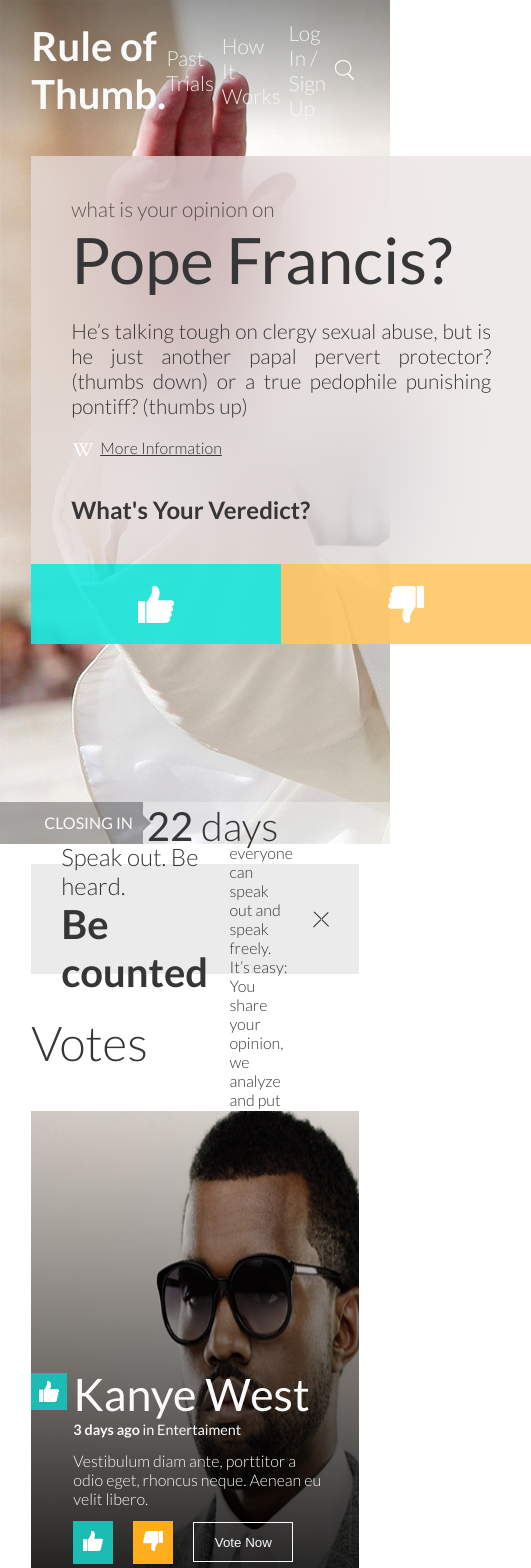
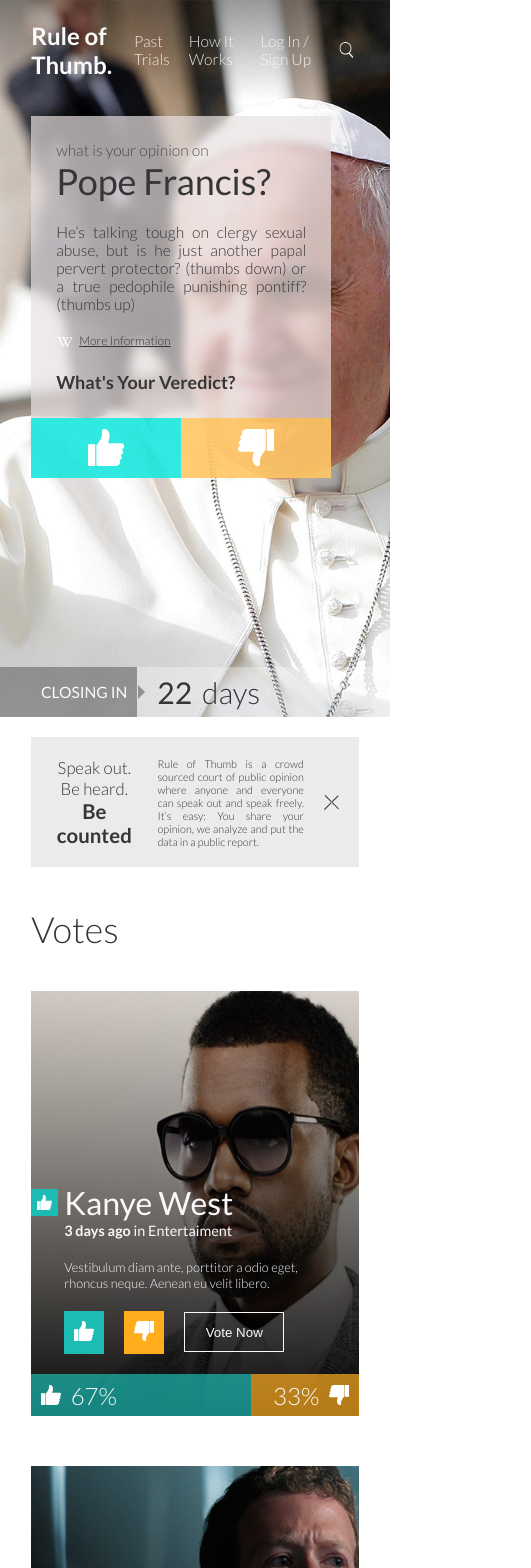
Before and after one commit to SneiderSanchez/zemoga-UI-test, a React (Create React App) app: page / in a window 390 px wide. Shown: the top 1568 px of the page, 531 px wide, since content can reach past the window. Built offline with nearby package versions, Linux system fonts and the light colour scheme.

Commit message:
feat: breakpoints and responsive styles for all components

```diff
--- a/src/app.styles.js
+++ b/src/app.styles.js
@@ -1,4 +1,5 @@
 import styled from "styled-components";
+import { device } from "./utils/breakpoints";
 
 export const MainContent = styled.main`
   margin: 3% 8%;
@@ -11,6 +12,11 @@
   margin-top: -20px;
   margin-left: -20px;
   justify-content: center;
+
+  @media only screen and ${device.sm}, only screen and ${device.md} {
+    margin-top: -50px;
+    margin-left: -50px;
+  }
 `;
 
 export const SectionTitle = styled.h2`
--- a/src/components/CandidateCard/styles.js
+++ b/src/components/CandidateCard/styles.js
@@ -1,5 +1,6 @@
 import styled, { css } from "styled-components";
 import Button from "../Button";
+import { device } from "../../utils/breakpoints";
 
 const votetIcon = css`
   margin-right: 20px;
@@ -9,6 +10,7 @@
     padding: 10px;
   }
 `;
+
 export const VotesHandler = styled.div`
   display: flex;
   align-items: center;
@@ -40,14 +42,17 @@
   align-items: flex-end;
   justify-content: flex-end;
   flex-direction: column;
+  transition: all 0.6s;
+  height: 525px;
+  width: 500px;
+  margin-top: 20px;
+  margin-left: 20px;
   background-repeat: no-repeat;
   background-image: linear-gradient(
       rgba(0, 0, 0, 0),
       rgba(${({ theme }) => theme.lightBackground}, 1)
     ),
     url(${({ imageUrl }) => imageUrl});
-  height: 525px;
-  transform: scale(1, 1);
   color: ${({ theme }) => theme.text};
   background-position-y: center;
 
@@ -56,10 +61,20 @@
     background-size: 120% 120%;
     background-position-x: left;
   }
-  transition: all 0.6s;
-  width: 500px;
-  margin-top: 20px;
-  margin-left: 20px;
+
+  @media only screen and ${device.sm} {
+    width: 375px;
+    height: 425px;
+    margin-top: 50px;
+    margin-left: 50px;
+  }
+
+  @media only screen and ${device.md} {
+    width: 350px;
+    height: 450px;
+    margin-top: 50px;
+    margin-left: 50px;
+  }
 `;
 
 export const InfoContainer = styled.div`
@@ -73,6 +88,12 @@
 
 export const Name = styled.p`
   font-size: 2.8rem;
+  @media only screen and ${device.sm} {
+    font-size: 2rem;
+  }
+  @media only screen and ${device.md} {
+    font-size: 2.5rem;
+  }
 `;
 
 export const Date = styled.p`
@@ -80,14 +101,19 @@
 `;
 
 export const Description = styled.p`
-  margin: 5% 0;
+  margin: 25px 0;
   font-size: 1rem;
   font-weight: 300;
+  width: 90%;
+  @media only screen and ${device.sm} {
+    font-size: 0.8rem;
+    margin: 20px 0;
+  }
 `;
 
 export const VotesResults = styled.img`
   display: flex;
-  // fix this, find a better way to thumbsup to be a thte same heihgt of p name
+  // fix this, find a better way to thumbsup to be a the same heihgt of p name
   margin-top: 2%;
   margin-right: 2%;
   height: 1.3em;
@@ -121,9 +147,12 @@
 `;
 
 export const ThumbIcon = styled.img`
-  height: 30px;
+  height: 25px;
   margin: 0 10px;
   background: solid;
+  @media only screen and ${device.sm}, only screen and ${device.md} {
+    height: 20px;
+  }
 `;
 
 export const Percentage = styled.p`
--- a/src/components/Footer/styles.js
+++ b/src/components/Footer/styles.js
@@ -1,4 +1,5 @@
 import styled from "styled-components";
+import { device } from "../../utils/breakpoints";
 
 export const Footer = styled.footer`
   display: flex;
@@ -32,6 +33,12 @@
     color: inherit;
     text-decoration: none;
   }
+  @media only screen and ${device.sm} {
+    flex-direction: column;
+    ul {
+      justify-content: center;
+    }
+  }
 `;
 
 export const SocialMedia = styled.div`
@@ -49,4 +56,7 @@
     height: 25px;
     margin-right: 20px;
   }
+  @media only screen and ${device.sm} {
+    margin: 40px 0;
+  }
 `;
--- a/src/components/GlobalStyles.js
+++ b/src/components/GlobalStyles.js
@@ -1,4 +1,5 @@
 import { createGlobalStyle } from "styled-components";
+import { device } from "../utils/breakpoints";
 
 export const GlobalStyles = createGlobalStyle`
 
@@ -15,5 +16,13 @@
     color: ${({ theme }) => theme.text};
     font-family: 'Lato', sans-serif;
     transition: all 0.50s linear;
+    font-size: 16px;
+    @media only screen and ${device.sm} {
+      font-size: 12px;
+    }
+
+    @media only screen and ${device.md} {
+      font-size: 14px;
+    }
   }
 `;
--- a/src/components/Header/styles.js
+++ b/src/components/Header/styles.js
@@ -1,4 +1,5 @@
 import styled from "styled-components";
+import { device } from "../../utils/breakpoints";
 
 export const HeaderContainer = styled.nav`
   display: flex;
@@ -11,6 +12,9 @@
   );
   color: ${({ theme }) => theme.text};
   padding: 0 8%;
+  @media only screen and ${device.sm} {
+    height: 100px;
+  }
 `;
 
 export const HeaderLogo = styled.div`
@@ -19,6 +23,10 @@
   justify-content: space-between;
   font-size: 2.5em;
   font-weight: 800;
+  @media only screen and ${device.sm}, only screen and ${device.md} {
+    width: 30%;
+    font-size: 2em;
+  }
 `;
 
 export const NavHeader = styled.ul`
@@ -28,6 +36,9 @@
   justify-content: flex-end;
   align-items: center;
   list-style: none;
+  @media only screen and ${device.sm}, only screen and ${device.md} {
+    width: 70%;
+  }
 `;
 
 export const NavItem = styled.li`
--- a/src/components/Hero/styles.js
+++ b/src/components/Hero/styles.js
@@ -1,18 +1,28 @@
 import styled, { css } from "styled-components";
 import { lightTheme, darkTheme } from "../../utils/themes";
 import Card from "../Card";
+import { device } from "../../utils/breakpoints";
 
 export const VoteBox = styled.div`
   display: flex;
   align-items: center;
   height: 80px;
+  @media only screen and ${device.sm}, only screen and ${device.md} {
+    height: 60px;
+  }
 `;
 
 export const PersonPresentation = styled(Card)`
   display: flex;
   justify-content: center;
   flex-direction: column;
-  padding: 40px 40px;
+  padding: 40px;
+  @media only screen and ${device.sm}, only screen and ${device.md} {
+    padding: 25px;
+    &.variant-blured {
+      backdrop-filter: blur(5px);
+    }
+  }
 `;
 
 export const HeroContainer = styled.div`
@@ -21,6 +31,14 @@
   background-repeat: no-repeat;
   background-size: cover;
   position: relative;
+  @media only screen and ${device.sm} {
+    background-position: 60% center;
+    height: 85vh;
+  }
+
+  @media only screen and ${device.md} {
+    background-position: 35% center;
+  }
 `;
 
 export const HeroWrapper = styled.div`
@@ -28,6 +46,12 @@
   margin-top: 4%;
   height: 400px;
   width: 500px;
+  @media only screen and ${device.sm} {
+    width: 300px;
+  }
+  @media only screen and ${device.md} {
+    width: 400px;
+  }
 `;
 
 export const PlaceHolder = styled.span`
@@ -38,6 +62,12 @@
 
 export const Title = styled.p`
   font-size: 4em;
+  @media only screen and ${device.sm} {
+    font-size: 3em;
+  }
+  @media only screen and ${device.md} {
+    font-size: 3.5em;
+  }
 `;
 
 export const Description = styled.p`
@@ -59,6 +89,7 @@
   font-weight: 300;
   color: inherit;
   display: flex;
+  width: fit-content;
 `;
 
 export const Question = styled.p`
@@ -68,13 +99,17 @@
 `;
 
 export const HeroFooter = styled.div`
-  height: 5%;
+  height: 50px;
   width: 100%;
   bottom: 0;
   display: flex;
   position: absolute;
   justify-content: center;
   align-items: center;
+
+  @media only screen and ${device.md} {
+    height: 60px;
+  }
 `;
 
 export const FooterMessage = styled.p`
@@ -109,12 +144,17 @@
     margin-top: -0.5em;
     margin-right: -0.5em;
   }
+  @media only screen and ${device.sm}, only screen and ${device.md} {
+    font-size: 1.3em;
+  }
 `;
 
 export const FooterDaysLeft = styled.p`
+  display: flex;
+  align-items: center;
   height: 100%;
   font-size: 2.5em;
-  padding-left: 1%;
+  padding-left: 20px;
   font-weight: 300;
   width: 64%;
   text-align: left;
@@ -122,6 +162,7 @@
   background: rgba(${({ theme }) => theme.lightBackground}, 0.3);
   strong {
     font-weight: 500;
+    margin-right: 10px;
   }
 `;
 
--- a/src/components/ProductDescription/index.js
+++ b/src/components/ProductDescription/index.js
@@ -1,5 +1,4 @@
 import React from "react";
-
 import { DescriptionCard, Quote, DescriptionText } from "./styles";
 
 const ProductDescription = () => {
--- a/src/components/ProductDescription/styles.js
+++ b/src/components/ProductDescription/styles.js
@@ -1,5 +1,6 @@
 import styled from "styled-components";
 import Card from "../Card";
+import { device } from "../../utils/breakpoints";
 
 export const DescriptionCard = styled(Card)`
   display: flex;
@@ -9,7 +10,16 @@
   padding: 25px 30px;
   margin: 20px 0;
   img {
-    margin-left: 20px;
+    width: 20px;
+    height: 20px;
+  }
+  @media only screen and ${device.sm} {
+    padding: 15px 20px;
+    height: 100px;
+    img {
+      width: 15px;
+      height: 15px;
+    }
   }
 `;
 
@@ -19,7 +29,6 @@
   justify-content: center;
   align-items: center;
   width: fit-content;
-  margin-right: 20px;
   p {
     font-size: 1.5em;
     font-weight: 300;
@@ -28,6 +37,29 @@
     font-size: 2.5em;
     font-weight: 800;
   }
+  @media only screen and ${device.sm} {
+    width: 30%;
+    text-align: center;
+    p {
+      font-size: 1.4em;
+      font-weight: 300;
+    }
+    strong {
+      font-size: 1.7em;
+      font-weight: 800;
+    }
+  }
+
+  @media only screen and ${device.md} {
+    p {
+      font-size: 1.3em;
+      font-weight: 300;
+    }
+    strong {
+      font-size: 2em;
+      font-weight: 800;
+    }
+  }
 `;
 
 export const DescriptionText = styled.p`
@@ -35,4 +67,9 @@
   flex: 1;
   font-size: 1em;
   font-weight: 300;
+  text-align: justify;
+  margin: 0 20px;
+  @media only screen and ${device.sm} {
+    font-size: 0.9em;
+  }
 `;
--- a/src/components/SubmitName/styles.js
+++ b/src/components/SubmitName/styles.js
@@ -1,6 +1,7 @@
 import styled from "styled-components";
 import Card from "../Card";
 import Button from "../Button";
+import { device } from "../../utils/breakpoints";
 
 export const SubmitCard = styled(Card)`
   display: flex;
@@ -19,6 +20,9 @@
   img {
     margin-left: 20px;
   }
+  @media only screen and ${device.sm} {
+    height: 50px;
+  }
 `;
 
 export const VoteButtom = styled(Button)`
@@ -28,6 +32,11 @@
   height: 100%;
   width: 210px;
   font-size: 1.3em;
+  margin-left: 15px;
+  @media only screen and ${device.sm} {
+    width: 125px;
+    font-size: 1em;
+  }
 `;
 
 export const Description = styled.p`
@@ -35,4 +44,10 @@
   flex: 1;
   font-size: 2em;
   font-weight: 300;
+  @media only screen and ${device.sm} {
+    font-size: 1.5em;
+  }
+  @media only screen and ${device.md} {
+    font-size: 1.8em;
+  }
 `;
--- a/src/components/Toggle/styles.js
+++ b/src/components/Toggle/styles.js
@@ -1,4 +1,5 @@
 import styled from "styled-components";
+import { device } from "../../utils/breakpoints";
 
 export const ToggleButton = styled.button`
   border: 2px solid ${({ theme }) => theme.border};
@@ -7,6 +8,7 @@
   display: flex;
   font-size: 0.5rem;
   justify-content: space-between;
+  align-items: center;
   overflow: hidden;
   padding: 0.5rem;
   position: relative;
@@ -37,10 +39,15 @@
   display: flex;
   justify-content: center;
   justify-content: space-evenly;
+  text-align: justify;
   padding: 0 8%;
   margin: 40px 0;
   h5 {
     width: 40%;
     font-weight: 300;
   }
+  @media only screen and ${device.sm} {
+    margin-top: 0px;
+    -webkit-tap-highlight-color: transparent;
+  }
 `;
--- /dev/null
+++ b/src/utils/breakpoints.js
@@ -0,0 +1,13 @@
+const size = {
+  sm: "640px",
+  md: "641px-1007px",
+  lg: "1008px",
+};
+const mdSplit = size.md.split("-");
+const device = {
+  sm: `(max-width: ${size.sm})`,
+  md: `(min-width:${mdSplit[0]}) and (max-width:${mdSplit[1]})`,
+  lg: `(min-width: ${size.lg})`,
+};
+
+export { device };
```
